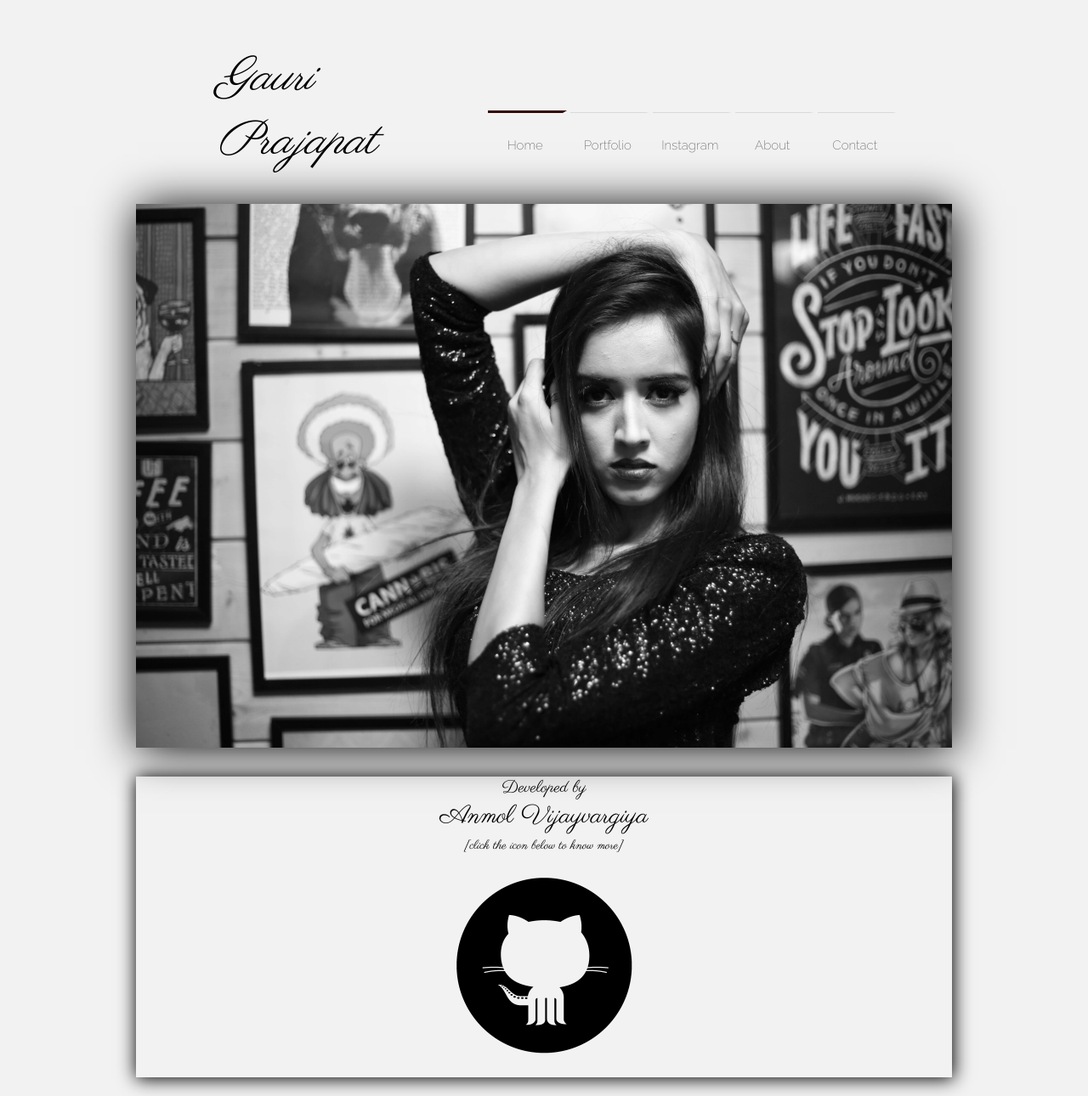
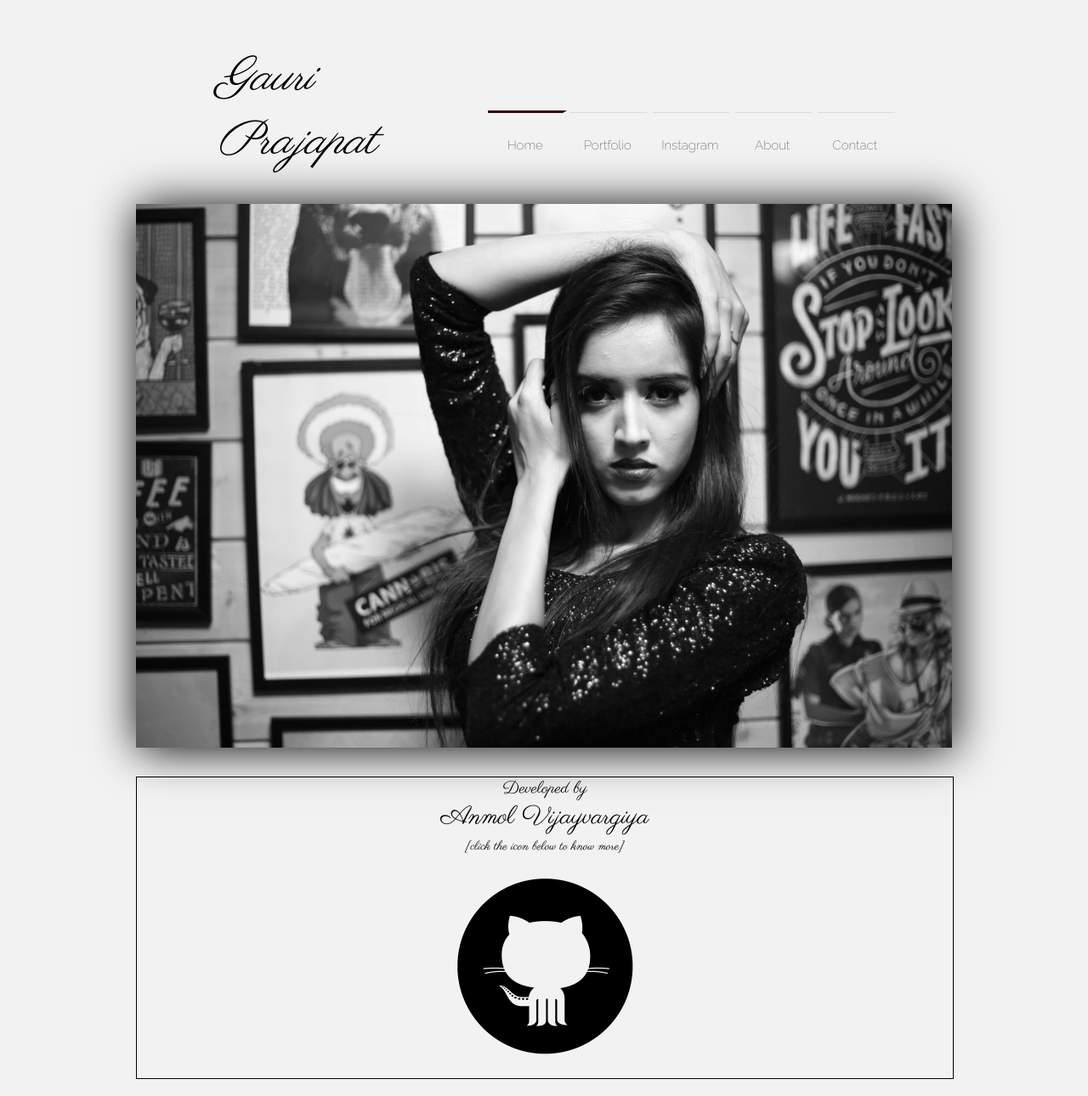
Before and after one commit to anmolvj/Gauri-Prajapat-Portfolio, a Jekyll site: the page built from index.html, in a window 1280 px wide. Shown: the whole page at 85% size. Built offline with Jekyll 4.4.1, drawn with Linux system fonts in a browser that asks for light colours; nearby versions of some CDN libraries; library files that are not in the unit come from our copies.

Commit message:
Removed footer shadow and added a border

```diff
--- a/_includes/css/cover-img.css
+++ b/_includes/css/cover-img.css
@@ -1,6 +1,8 @@
 #parallax-cover{
 	width: 100%;
 	box-shadow: 2px 2px 50px;
+	-webkit-box-shadow: 2px 2px 50px;
+	-moz-box-shadow: 2px 2px 50px;
 }
 
 .div-cover-img{
--- a/_includes/css/footer.css
+++ b/_includes/css/footer.css
@@ -6,7 +6,10 @@ footer{
 	min-height: 20vh;
 	background-color: #f2f2f2;
 	text-align: center;
-	box-shadow: 1px 1px 20px 1px;
+	border:1px solid black;
+	/*box-shadow: 1px 1px 20px 1px;
+	-webkit-box-shadow: 1px 1px 20px 1px;
+	-moz-box-shadow: 1px 1px 20px 1px;*/
 }
 
 footer p {
```
